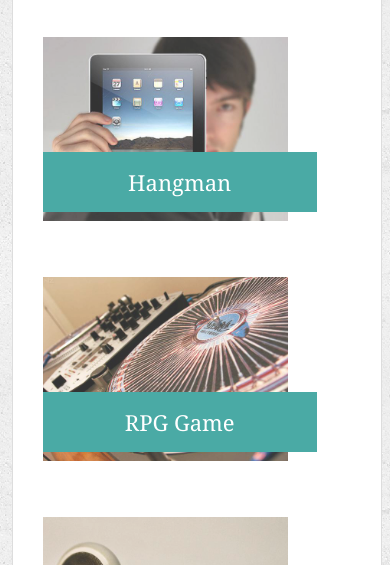
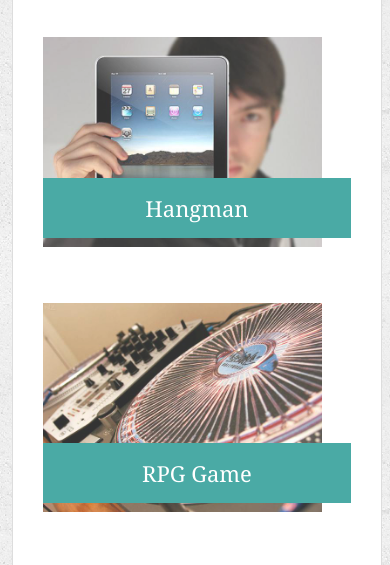
Before and after one commit to javtech95/responsivePortfolio, a plain HTML site: page portfolio.html in a window 390 px wide. Shown: the part 275-840 px from the top of the page. Drawn offline with Linux system fonts and the light colour scheme.

Commit message:
final adjustments for all html files for @media css

```diff
--- a/assets/css/style.css
+++ b/assets/css/style.css
@@ -304,4 +304,7 @@ input[type=submit] {
   .social{
       width: 86px;
   }
+  .work{
+      width: 100%;
+  }
 }
```
